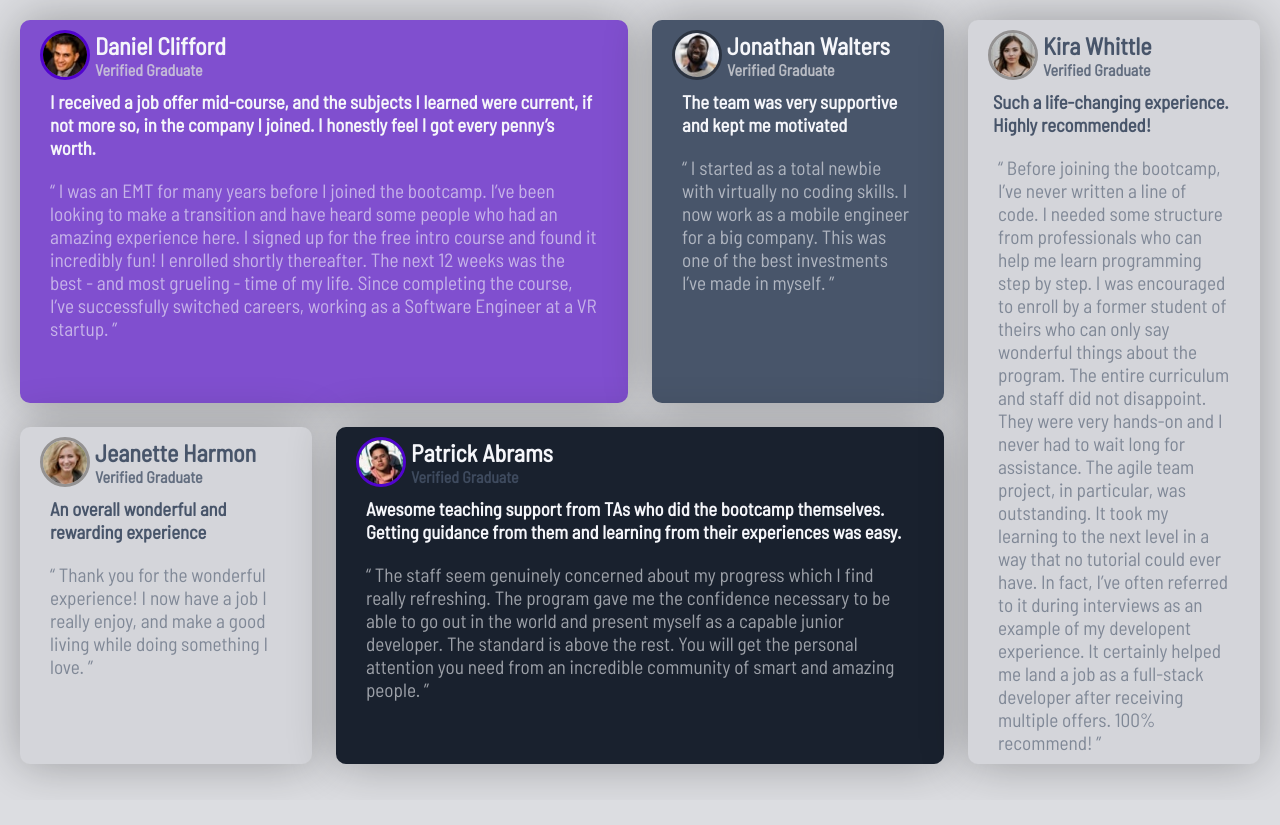
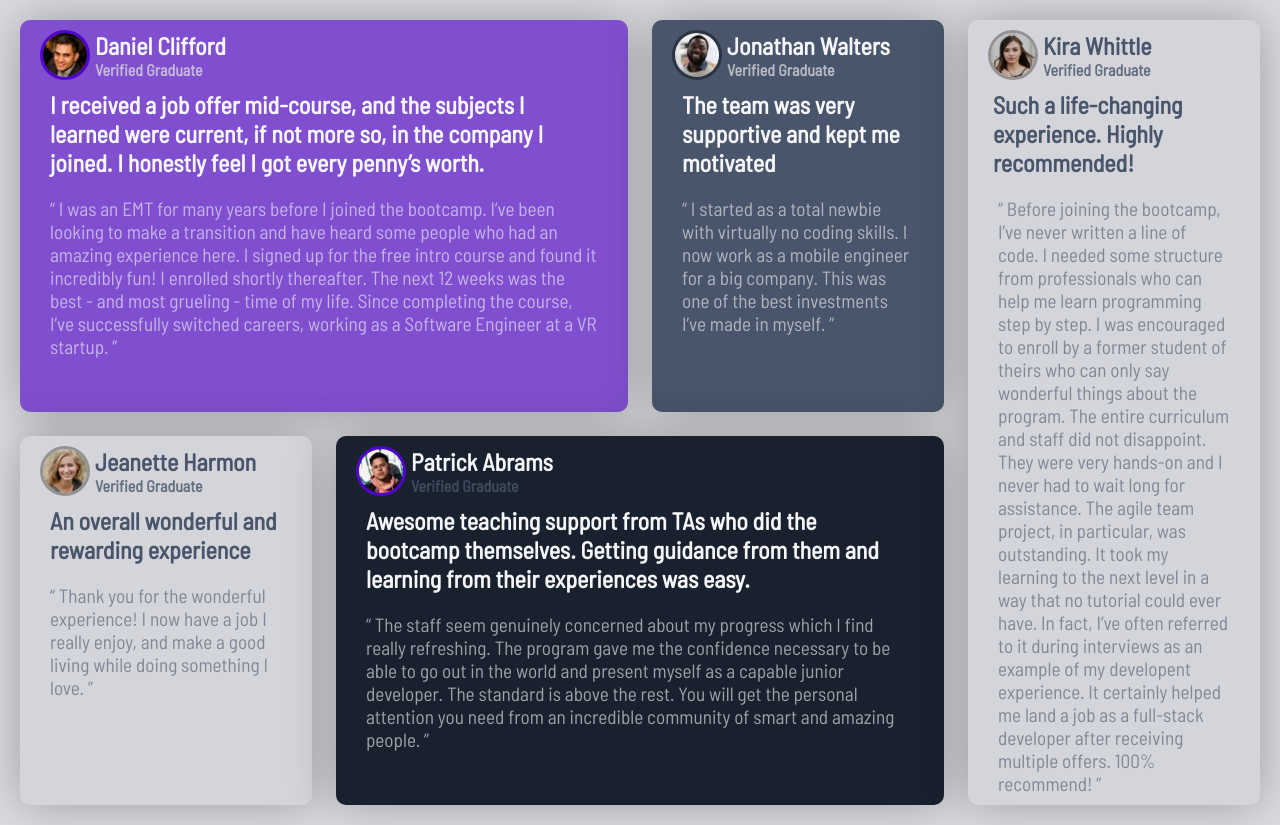
Before and after one commit to hopzinga22/grid, a plain HTML site: page index.html in a window 1280 px wide. Before the commit the page ends 800 px from the top, so only its background shows below. Drawn offline with Linux system fonts and the light colour scheme.

Commit message:
Update index.html

```diff
--- a/index.html
+++ b/index.html
@@ -23,9 +23,9 @@
             </div>
           </div>
           <div class="intro-title">
-            <h3>I received a job offer mid-course, and the subjects I learned were current, if not more so,
+            <h2>I received a job offer mid-course, and the subjects I learned were current, if not more so,
               in the company I joined. I honestly feel I got every penny’s worth.
-            </h3>
+            </h2>
           </div>
           <div class="testimony">
             <p>
@@ -47,7 +47,7 @@
           </div>
         </div>
         <div class="intro-title">
-          <h3>The team was very supportive and kept me motivated</h3>
+          <h2>The team was very supportive and kept me motivated</h2>
         </div>
         <div class="testimony">
           <p>
@@ -68,7 +68,7 @@
           </div>
         </div>
         <div class="intro-title">
-          <h3>An overall wonderful and rewarding experience</h3>
+          <h2>An overall wonderful and rewarding experience</h2>
         </div>
         <div class="testimony">
           <p>
@@ -89,9 +89,9 @@
           </div>
         </div>
         <div class="intro-title">
-          <h3>Awesome teaching support from TAs who did the bootcamp themselves. Getting guidance from them and
+          <h2>Awesome teaching support from TAs who did the bootcamp themselves. Getting guidance from them and
             learning from their experiences was easy.
-          </h3>
+          </h2>
         </div>
         <div class="testimony">
           <p>
@@ -114,7 +114,7 @@
           </div>
         </div>
         <div class="intro-title">
-          <h3>Such a life-changing experience. Highly recommended!</h3>
+          <h2>Such a life-changing experience. Highly recommended!</h2>
         </div>
         <div class="testimony">
           <p>
```
